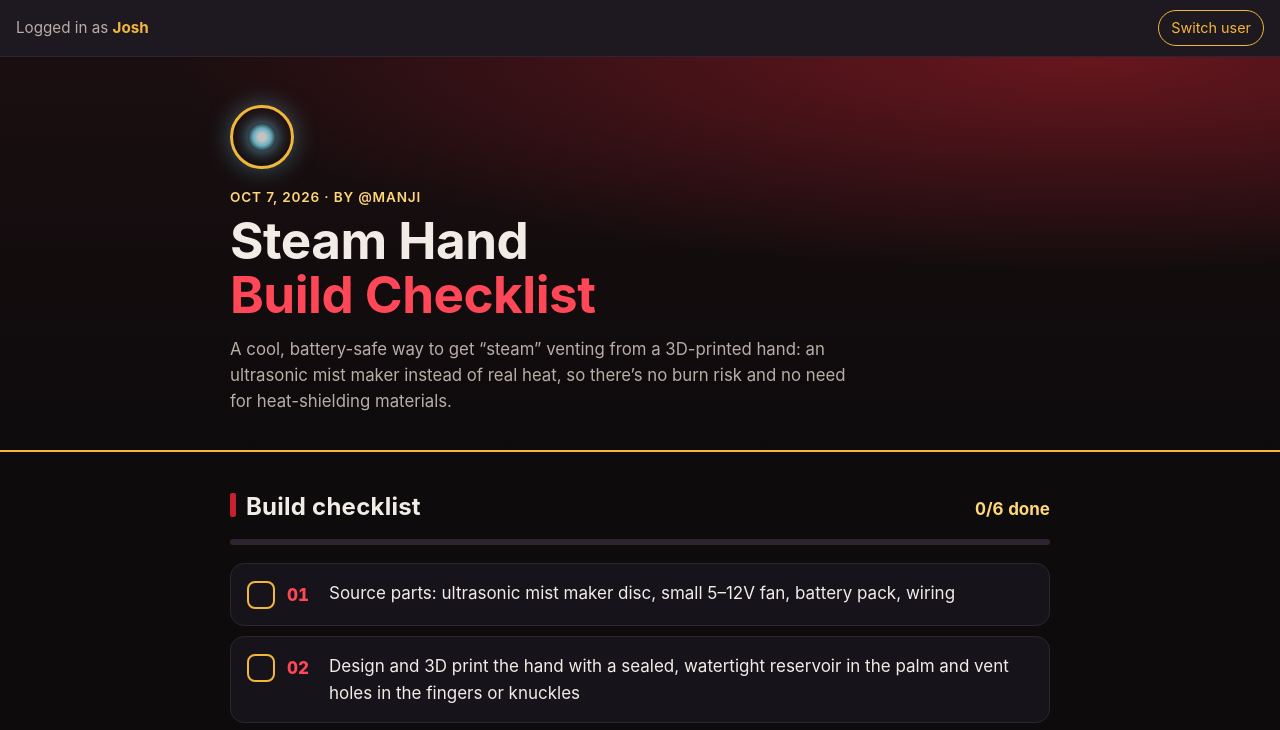
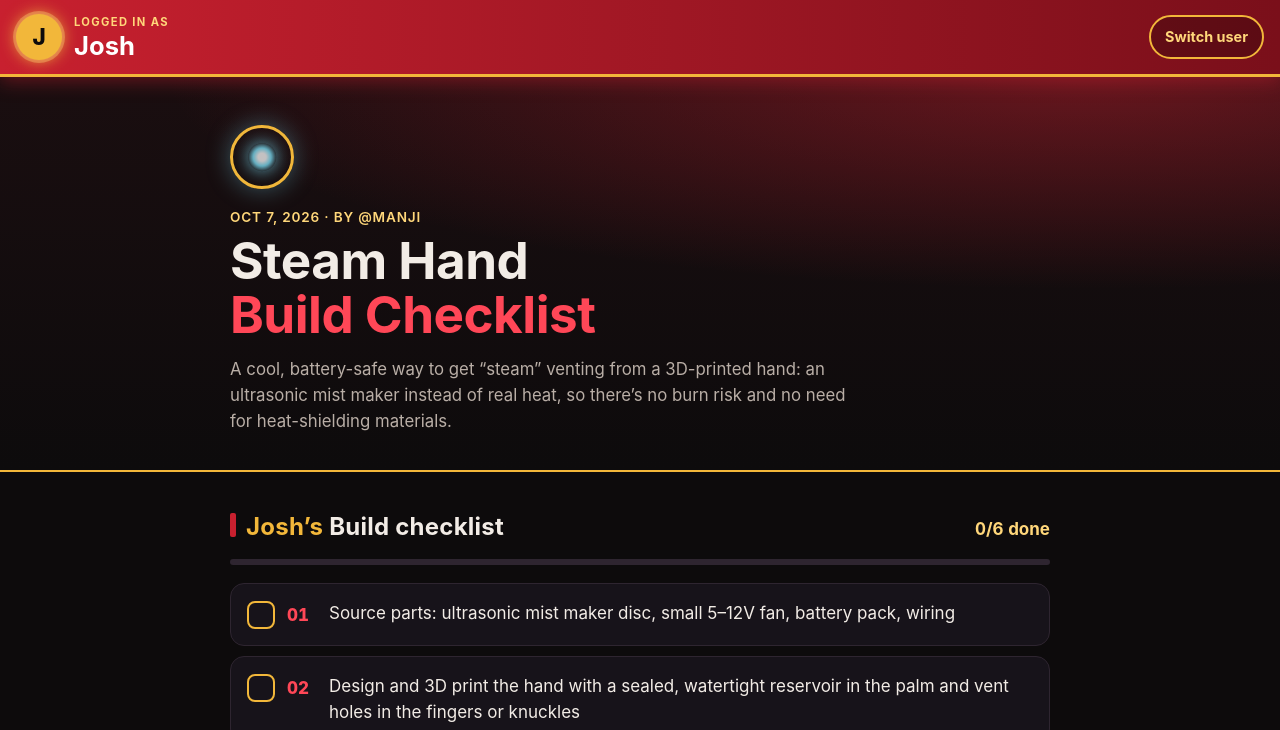
Before and after one commit to tcjvm24djr-blip/tcjvm24djr-blip.github.io, a plain HTML site: page index.html in a window 1280 px wide. Both pictures are taken after a click on the button "Josh". Shown: the top 730 px of the page. Drawn offline with Linux system fonts and the light colour scheme.

Commit message:
Make logged-in user more prominent

```diff
--- a/index.html
+++ b/index.html
@@ -24,7 +24,7 @@
       </div>
     </div>
   </div>
-  <div class="userbar"><span>Logged in as <b id="who">—</b></span><button type="button" id="switch">Switch user</button></div>
+  <div class="userbar"><div class="ub-left"><span class="avatar" id="avatar">?</span><div><small>LOGGED IN AS</small><b id="who">—</b></div></div><button type="button" id="switch">Switch user</button></div>
   <a class="skip" href="#checklist">Skip to checklist</a>
   <header class="hero">
     <div class="wrap">
@@ -38,7 +38,7 @@
   <main class="wrap">
     <section id="checklist" aria-labelledby="checklist-h">
       <div class="sec-head">
-        <h2 id="checklist-h">Build checklist</h2>
+        <h2 id="checklist-h"><span id="owner"></span>Build checklist</h2>
         <p class="progress" aria-live="polite"><span id="done">0</span>/6 done</p>
       </div>
       <div class="bar" aria-hidden="true"><span id="bar-fill"></span></div>
--- a/script.js
+++ b/script.js
@@ -15,7 +15,7 @@
     update();
   }
   function logIn(name){
-    user=name; who.textContent=name;
+    user=name; who.textContent=name; document.getElementById("avatar").textContent=name[0]; document.getElementById("owner").textContent=name+"’s "; document.body.dataset.user=name;
     try{localStorage.setItem("steam-hand-user",name);}catch(e){}
     login.classList.add("hidden"); document.body.classList.remove("locked"); load();
   }
--- a/styles.css
+++ b/styles.css
@@ -80,6 +80,10 @@ body.locked{overflow:hidden}
 .login-btns{display:grid;gap:12px}
 .login-btns button{font:inherit;font-weight:700;font-size:1.1rem;padding:14px;border-radius:12px;border:1px solid var(--red);background:linear-gradient(180deg,var(--red2),var(--red));color:#fff;cursor:pointer}
 .login-btns button:active{transform:scale(.98)}
-.userbar{display:flex;justify-content:space-between;align-items:center;gap:10px;padding:10px 16px;background:var(--panel2);border-bottom:1px solid var(--line);color:var(--muted);font-size:.95rem}
-.userbar b{color:var(--gold)}
-.userbar button{font:inherit;font-size:.9rem;padding:6px 12px;border-radius:999px;border:1px solid var(--gold);background:transparent;color:var(--gold);cursor:pointer}
+.userbar{position:sticky;top:0;z-index:20;display:flex;justify-content:space-between;align-items:center;gap:12px;padding:14px 16px;background:linear-gradient(90deg,var(--red),#7a0f1a);border-bottom:3px solid var(--gold);box-shadow:0 4px 18px rgba(200,32,47,.45);color:#fff}
+.ub-left{display:flex;align-items:center;gap:12px}
+.ub-left small{display:block;font-size:.7rem;letter-spacing:.12em;color:var(--gold2);font-weight:700}
+.ub-left b{display:block;font-size:1.6rem;line-height:1.1;color:#fff}
+.avatar{width:46px;height:46px;border-radius:50%;display:grid;place-items:center;font-weight:800;font-size:1.4rem;color:var(--bg);background:var(--gold);box-shadow:0 0 0 3px rgba(255,215,122,.35),0 0 16px var(--gold)}
+.userbar button{font:inherit;font-weight:700;font-size:.9rem;padding:9px 14px;border-radius:999px;border:2px solid var(--gold);background:rgba(0,0,0,.25);color:var(--gold2);cursor:pointer;white-space:nowrap}
+#owner{color:var(--gold)}
```
